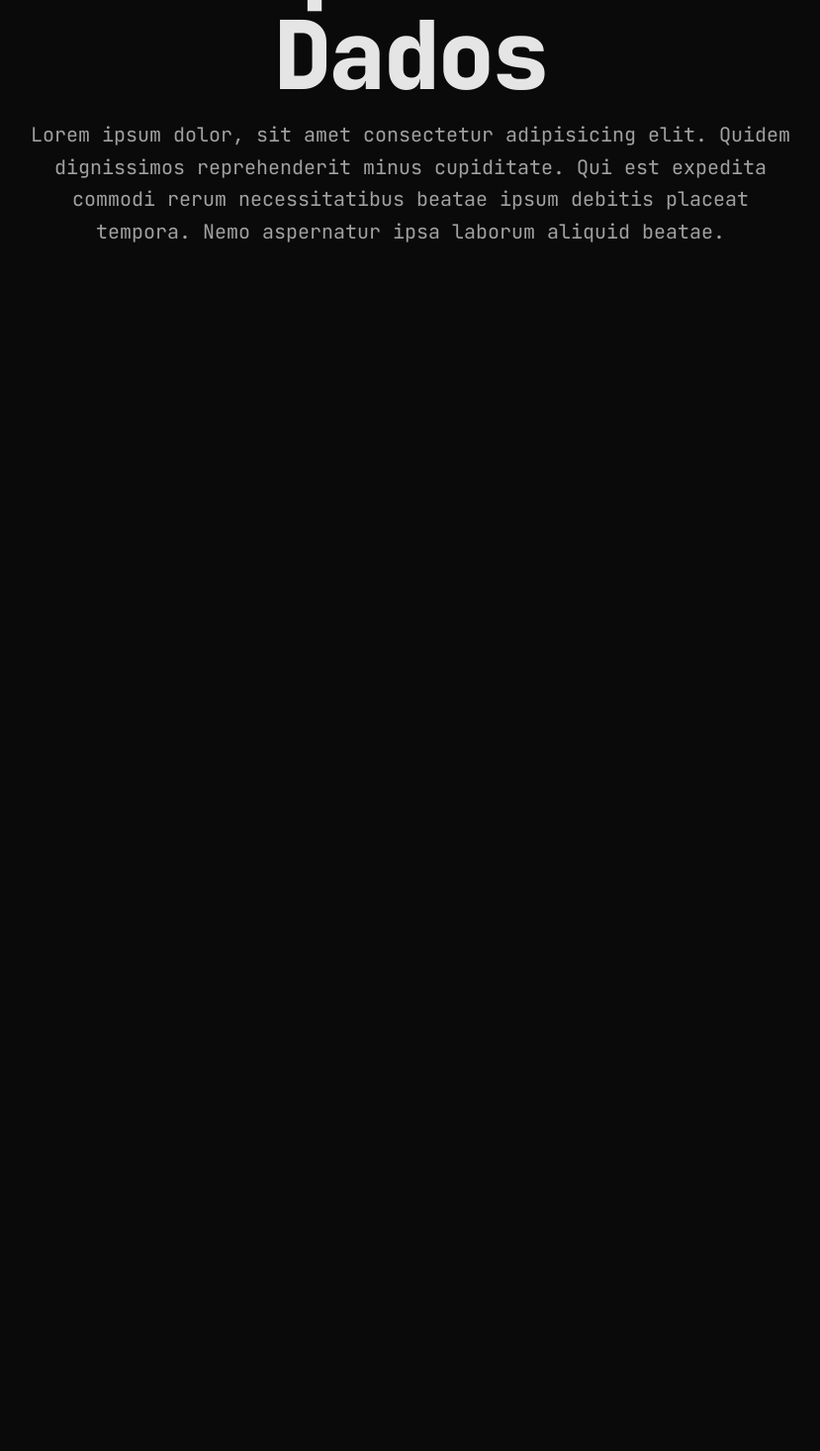
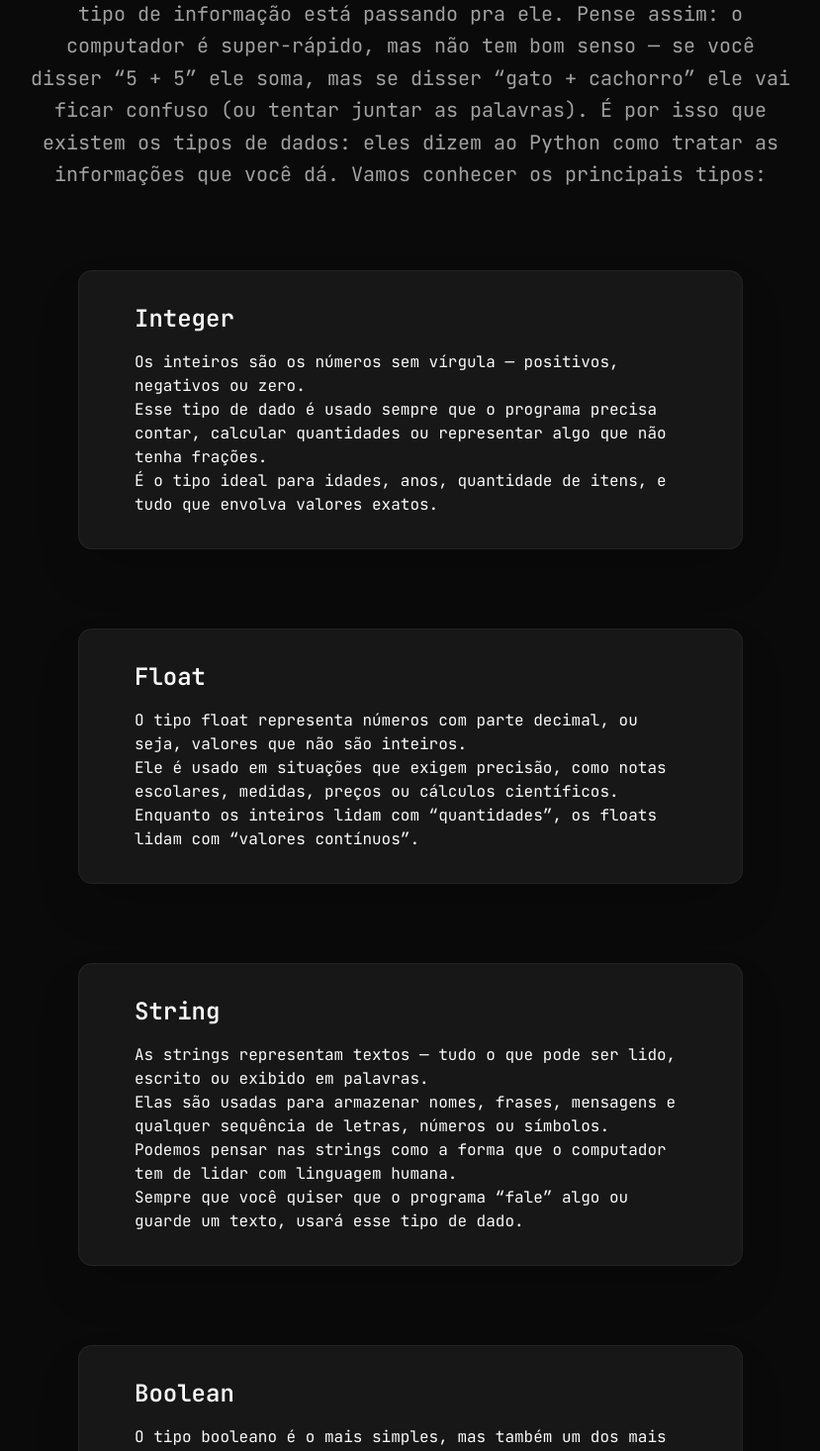
Before and after one commit to GustavoHassegawa/Basic_programming_site, a Next.js app: page /tipos-de-dados in a window 1280 px wide. Shown: the part 580-2046 px from the top of the page at 99% size, without its empty margins (225-1054 px from the left). Before the commit the page ends 1049 px from the top, so only its background shows below. Built offline with nearby package versions, Linux system fonts and the light colour scheme.

Commit message:
Páginas de comandos atualizadas

```diff
--- a/src/app/tipos-de-dados/page.tsx
+++ b/src/app/tipos-de-dados/page.tsx
@@ -1,32 +1,56 @@
-import { CodePageTemplate } from "@/components/templates/CodePageTemplate";
+import { Block, CodePageTemplate } from "@/components/templates/CodePageTemplate";
 
 export default function TypesPage() {
     const pageTitle = "Tipos de Dados";
-    const pageSubtitle = "Lorem ipsum dolor, sit amet consectetur adipisicing elit. Quidem dignissimos reprehenderit minus cupiditate. Qui est expedita commodi rerum necessitatibus beatae ipsum debitis placeat tempora. Nemo aspernatur ipsa laborum aliquid beatae.";
-    const TextCards = [
+    const pageSubtitle = "Quando você conversa com o computador, precisa deixar claro que tipo de informação está passando pra ele.\nPense assim: o computador é super-rápido, mas não tem bom senso — se você disser “5 + 5” ele soma, mas se disser “gato + cachorro” ele vai ficar confuso (ou tentar juntar as palavras).\nÉ por isso que existem os tipos de dados: eles dizem ao Python como tratar as informações que você dá.\nVamos conhecer os principais tipos:";
+    const intCard =
         {
             title: "Integer",
-            text: "Lorem ipsum dolor sit, amet consectetur adipisicing elit. Corporis incidunt, harum facilis in consequatur, quae distinctio adipisci repellendus eaque eos quam minima fugit magni, exercitationem porro tenetur accusamus iure maxime?"
+            text: "Os inteiros são os números sem vírgula — positivos, negativos ou zero.\nEsse tipo de dado é usado sempre que o programa precisa contar, calcular quantidades ou representar algo que não tenha frações.\nÉ o tipo ideal para idades, anos, quantidade de itens, e tudo que envolva valores exatos."
+        }
+
+    const floatCard =
+        {
+            title: "Float",
+            text: "O tipo float representa números com parte decimal, ou seja, valores que não são inteiros.\nEle é usado em situações que exigem precisão, como notas escolares, medidas, preços ou cálculos científicos.\nEnquanto os inteiros lidam com “quantidades”, os floats lidam com “valores contínuos”."
+        }
+
+    const stringCard =
+       {
+            title: "String",
+            text: "As strings representam textos — tudo o que pode ser lido, escrito ou exibido em palavras.\nElas são usadas para armazenar nomes, frases, mensagens e qualquer sequência de letras, números ou símbolos.\nPodemos pensar nas strings como a forma que o computador tem de lidar com linguagem humana.\nSempre que você quiser que o programa “fale” algo ou guarde um texto, usará esse tipo de dado."
+        }
+
+    const boolCard =
+        {
+            title: "Boolean",
+            text: "O tipo booleano é o mais simples, mas também um dos mais importantes.\nEle só pode ter dois valores: verdadeiro ou falso.\nÉ usado sempre que o programa precisa tomar decisões, verificar condições ou responder perguntas do tipo “sim ou não”.\nOs booleanos são a base da lógica nos programas — é com eles que o computador decide o que deve ou não fazer."
+        }
+
+    const blocksToSend: Block[] = [
+        {
+            cardType: "text",
+            data: intCard
         },
         {
-            title: "Float",
-            text: "Lorem ipsum dolor sit, amet consectetur adipisicing elit. Corporis incidunt, harum facilis in consequatur, quae distinctio adipisci repellendus eaque eos quam minima fugit magni, exercitationem porro tenetur accusamus iure maxime?"
-        },
-       {
-            title: "String",
-            text: "Lorem ipsum dolor sit, amet consectetur adipisicing elit. Corporis incidunt, harum facilis in consequatur, quae distinctio adipisci repellendus eaque eos quam minima fugit magni, exercitationem porro tenetur accusamus iure maxime?"
+            cardType: "text",
+            data: floatCard
         },
         {
-            title: "Boolean",
-            text: "Lorem ipsum dolor sit, amet consectetur adipisicing elit. Corporis incidunt, harum facilis in consequatur, quae distinctio adipisci repellendus eaque eos quam minima fugit magni, exercitationem porro tenetur accusamus iure maxime?"
-        }
+            cardType: "text",
+            data: stringCard
+        },
+        {
+            cardType: "text",
+            data: boolCard
+        },
     ]
 
     return (
         <CodePageTemplate
             pageTitle={pageTitle}
             pageSubtitle={pageSubtitle}
-            textCards={TextCards}
+            blocks={blocksToSend}
         />
     );
 }
```
